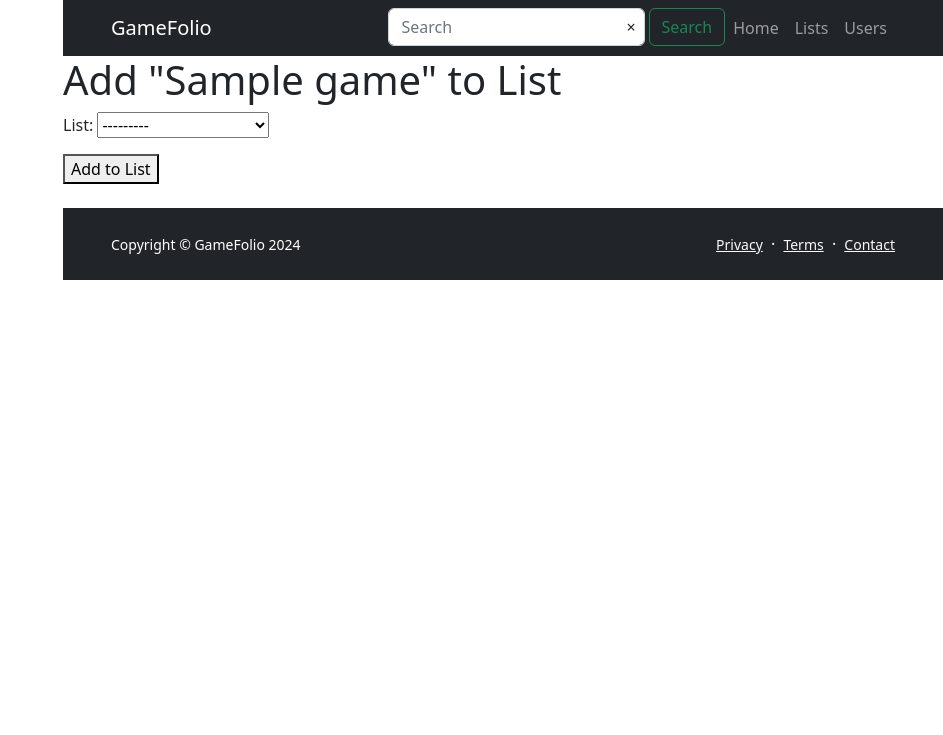
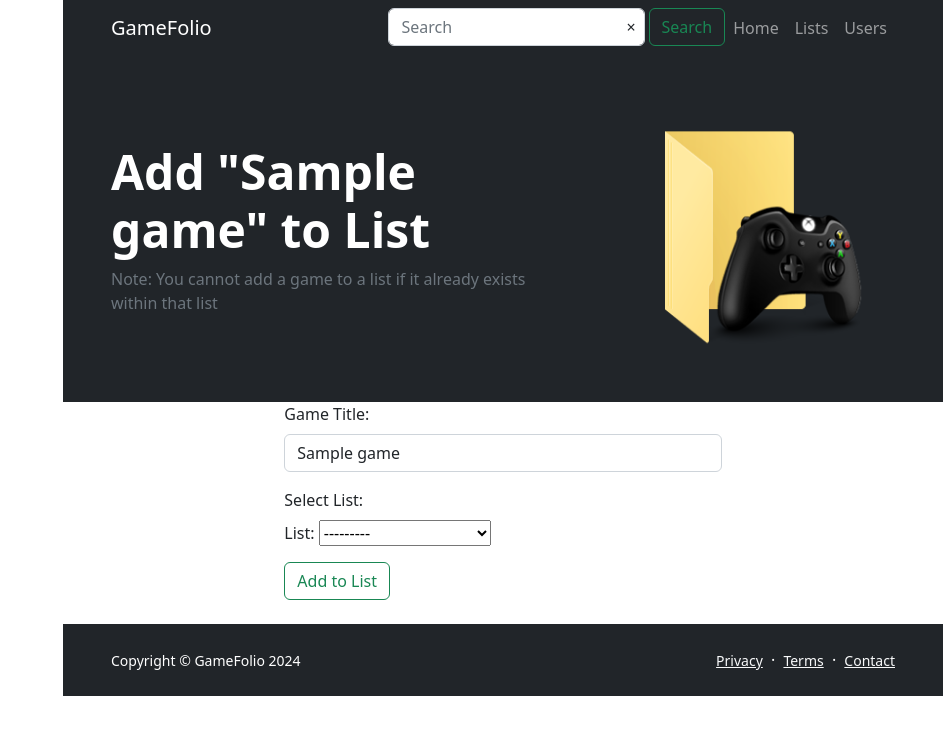
Before and after one commit to RyanBell250/GameFolio, a Django app: page /gamefolio/add_to_list_form/1/ in a window 1280 px wide. Shown: the top 735 px of the page, without its empty margins (337-1280 px from the left). Run offline with Django 3.2, Linux system fonts and the light colour scheme; a user stored in the database is signed in; tables that the repository leaves empty hold one stand-in row (values such as "Sample post"); some libraries are stand-ins or nearby versions.

Commit message:
Added Functionality to Add Game to list button (with error handling)

```diff
--- a/gamefolio_app/forms.py
+++ b/gamefolio_app/forms.py
@@ -1,6 +1,6 @@
 from django import forms
 from django.contrib.auth.models import User
-from gamefolio_app.models import Author, List, Game, Review
+from gamefolio_app.models import Author, List, Game, Review, ListEntry
 
 class UserForm(forms.ModelForm):
     password = forms.CharField(widget=forms.PasswordInput(attrs={'class': 'form-control'}))
@@ -76,6 +76,17 @@ class CreateListForm(forms.ModelForm):
 class AddToListForm(forms.Form):
     list = forms.ModelChoiceField(queryset=None)
 
-    def __init__(self, user, *args, **kwargs):
+    def __init__(self, user, game, *args, **kwargs):
         super().__init__(*args, **kwargs)
         self.fields['list'].queryset = List.objects.filter(author__user=user)
+        self.game = game
+
+    def clean(self):
+        cleaned_data = super().clean()
+        list_obj = cleaned_data.get('list')
+
+        if list_obj and self.game:
+            if self.game in list_obj.game.all():
+                raise forms.ValidationError("This game is already in the selected list.")
+
+        return cleaned_data
--- a/gamefolio_app/urls.py
+++ b/gamefolio_app/urls.py
@@ -23,5 +23,6 @@ urlpatterns = [
     path('404/', views.NotFoundView.as_view(), name='404'),
 
     path('game/<slug:game_id>/', views.GamePageView.as_view(), name="game"),
-    path('add_to_list_form/<int:game_id>/', views.AddToListFormView.as_view(), name='add_to_list_form'),
+    path('game/<slug:game_id>/add-to-list/', views.AddToListView.as_view(), name='add_to_list'),
+    path('add_to_list_form/<slug:game_id>/', views.AddToListFormView.as_view(), name='add_to_list_form'),
 ]
--- a/gamefolio_app/views.py
+++ b/gamefolio_app/views.py
@@ -1,6 +1,6 @@
 from datetime import datetime
 from django.shortcuts import render, redirect, get_object_or_404
-from django.http import HttpResponse
+from django.http import HttpResponse, HttpResponseRedirect
 from django.views import View
 from django.contrib.auth import authenticate, login, logout
 from django.db.models import Avg, Count, Sum
@@ -271,10 +271,26 @@ class InlineSuggestionsView(View):
         print(game_list)
         return return_val
 
+class AddToListView(View):
+    def post(self, request, game_id):
+        game = get_object_or_404(Game, id=game_id)
+        form = AddToListForm(request.user, request.POST)
+        if form.is_valid():
+            list_id = form.cleaned_data['list'].id
+            list_obj = get_object_or_404(List, id=list_id)
+            if not list_obj.listentry_set.filter(game_id=game_id).exists():
+                ListEntry.objects.create(list=list_obj, game=game)
+                return redirect('gamefolio_app:game', game_id=game_id)
+            else:
+                return redirect('gamefolio_app:game', game_id=game_id)
+        return render(request, 'gamefolio_app/add_to_list_form.html', {'game': game, 'form': form})
+
+
+
 class AddToListFormView(View):
     def get(self, request, game_id):
         game = Game.objects.get(id=game_id)
-        form = AddToListForm(user=request.user)
+        form = AddToListForm(request.user, game)
         return render(request, 'gamefolio_app/add_to_list_form.html', {'game': game, 'form': form})
 
 class GamePageView(View):
@@ -290,14 +306,12 @@ class GamePageView(View):
             reviews = reviews.order_by('-datePosted')
 
         form = ReviewForm()
-        add_to_list_form = AddToListForm(user=request.user)
 
         context = {
             'game': game,
             'reviews': reviews,
             'form': form,
             'related_games': related_games,
-            'add_to_list_form': add_to_list_form,
         }
         return render(request, 'gamefolio_app/game.html', context)
 
@@ -306,7 +320,6 @@ class GamePageView(View):
         reviews = Review.objects.filter(game=game_id)
 
         form = ReviewForm(request.POST)
-        add_to_list_form = AddToListForm(request.POST)
 
         if form.is_valid():
             review = form.save(commit=False)
@@ -314,16 +327,11 @@ class GamePageView(View):
             review.author = request.user.author
             review.save()
             return redirect('gamefolio_app:game', game_id=game_id)
-        elif add_to_list_form.is_valid():
-            list_id = add_to_list_form.cleaned_data['list']
-            list_obj = get_object_or_404(List, id=list_id)
-            ListEntry.objects.create(list=list_obj, game=game)
-            return redirect('gamefolio_app:game', game_id=game_id)
+
         context = {
             'game': game,
             'reviews': reviews,
             'form': form,
-            'add_to_list_form': add_to_list_form,
         }
         return render(request, 'gamefolio_app/game.html', context)
 
--- a/templates/gamefolio_app/add_to_list_form.html
+++ b/templates/gamefolio_app/add_to_list_form.html
@@ -1,5 +1,6 @@
 {% extends 'gamefolio_app/base.html' %}
 {% load tags %}
+{% load static %}
 
 {% block title_block %}
     Add Game to List
@@ -7,11 +8,37 @@
 
 {% block body_block %}
 
-<h1>Add "{{ game.title }}" to List</h1>
-    <form method="post" action="{% url 'gamefolio_app:add_to_list' game.id %}">
-        {% csrf_token %}
-        {{ form.as_p }}
-        <button type="submit">Add to List</button>
-    </form>
+<header class="bg-dark py-0">
+    <div class="container px-5">
+        <div class="row gx-5 align-items-center justify-content-center">
+            <div class="col-lg-8 col-xl-7 col-xxl-6">
+                <div class="my-5 text-center text-xl-start">
+                    <h1 class="display-5 fw-bolder text-white mb-2">Add "{{ game.title }}" to List</h1>
+                    <p class="text-muted">Note: You cannot add a game to a list if it already exists within that list</p>
+                </div>
+            </div>
+            <div class="col-xl-5 col-xxl-6 d-none d-xl-block text-center"><img class="header-image-fixed rounded-3 my-5" src="{% static "images/homepage.png" %}" style="width: 250px; height: 250px;" alt="homepage image" /></div>
+        </div>
+    </div>
+</header>
+
+<div class="container px-5">
+    <div class="row gx-5 justify-content-center">
+        <div class="col-lg-8 col-xl-7 col-xxl-6">
+            <form method="post" action="{% url 'gamefolio_app:add_to_list' game.id %}">
+                {% csrf_token %}
+                <div class="mb-3">
+                    <label for="id_game_title" class="form-label">Game Title:</label>
+                    <input type="text" id="id_game_title" class="form-control" value="{{ game.title }}" readonly>
+                </div>
+                <div class="mb-3">
+                    <label for="id_list" class="form-label">Select List:</label>
+                    {{ form.as_p }}
+                </div>
+                <button type="submit" class="btn btn-outline-success">Add to List</button>
+            </form>
+        </div>
+    </div>
+</div>
 
 {% endblock %}
--- a/templates/gamefolio_app/game.html
+++ b/templates/gamefolio_app/game.html
@@ -15,6 +15,7 @@
                     <div style = "color: #198754; font-size: 2em;">{{ game.average_text_rating }}</div>
                     <p style = "color: #198754;">Total Reviews: {{ game.total_reviews }}</p>
                     <a href = "{% url 'gamefolio_app:search' %}?genre={{game.genre}}"><button type="genre" class="btn btn-outline-success mb-2">{{ game.genre }}</button></a>
+                    <a href="{% url 'gamefolio_app:add_to_list_form' game.id %}" class="btn btn-outline-success mb-2">Add to List</a>
                     <p class="lead fw-normal text-white-50 mb-4">{{ game.description }}</p>
                 </div>
             </div>
```
